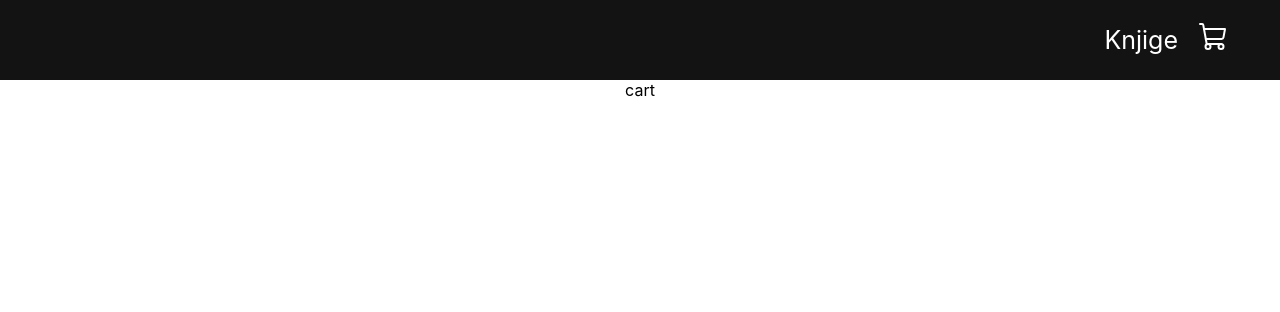
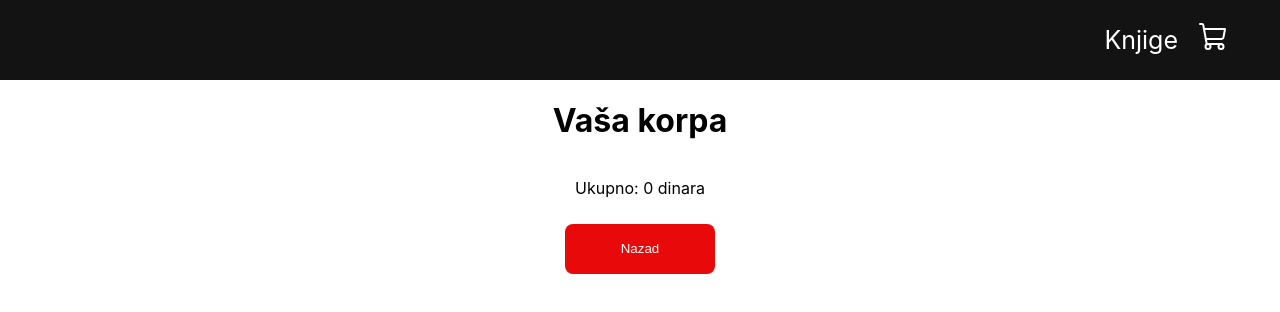
Before and after one commit to jovanasimicc/REACT-domaci-zadatak, a React (Create React App) app: page /cart in a window 1280 px wide. Shown: the top 312 px of the page. Built offline with nearby package versions, Linux system fonts and the light colour scheme.

Commit message:
dodavanje korpe

```diff
--- a/src/App.js
+++ b/src/App.js
@@ -4,10 +4,12 @@ import { BrowserRouter as Router, Routes, Route } from "react-router-dom";
 import { Navbar } from "./components/navbar";
 import {Shop} from "./pages/shop/shop";
 import {Cart} from "./pages/cart/cart";
+import { ShopContextProvider } from './context/shop-context';
 
 function App() {
   return (
     <div className="App">
+      <ShopContextProvider>
         <Router>
           <Navbar />
           <Routes>
@@ -15,6 +17,7 @@ function App() {
             <Route path="/cart" element={<Cart/>} />
           </Routes>
         </Router>
+      </ShopContextProvider>
     </div>
   );
 }
--- /dev/null
+++ b/src/context/shop-context.jsx
@@ -0,0 +1,45 @@
+import React, { createContext, useState } from "react";
+import {BOOKS} from "../books";
+
+export const ShopContext = createContext(null);
+
+const getDefaultCart = () => {
+    let cart = {}
+    for (let i=1; i<BOOKS.length + 1; i++){
+        cart[i] = 0;
+    }
+    return cart;
+}
+
+export const ShopContextProvider = (props) =>{
+    const [cartItems, setCartItems] = useState(getDefaultCart());
+
+    const getTotalCartAmount = () => {
+        let totalAmount = 0;
+        for (const item in cartItems){
+            if (cartItems[item] > 0 ){
+                let itemInfo = BOOKS.find((book) => book.id === Number(item));
+                totalAmount += cartItems[item] * itemInfo.price
+            }
+        }
+        return totalAmount;
+    }
+
+    const addToCart = (itemId) => {
+        setCartItems((prev) => ({...prev, [itemId]: prev[itemId] + 1}));
+    };
+
+    const removeFromCart = (itemId) => {
+        setCartItems((prev) => ({...prev, [itemId]: prev[itemId] - 1}));
+    };
+
+    const updateCartItemCount = (newAmount, itemId) => {
+        setCartItems((prev) => ({...prev, [itemId]: newAmount}));
+    };
+
+    const contextValue = {cartItems, addToCart, removeFromCart, updateCartItemCount, getTotalCartAmount};
+
+    return <ShopContext.Provider value={contextValue}>
+        {props.children}
+        </ShopContext.Provider>;
+}
--- /dev/null
+++ b/src/pages/cart/cart-item.jsx
@@ -0,0 +1,22 @@
+import React, {useContext} from "react";
+import { ShopContext } from "../../context/shop-context";
+
+export const CartItem = (props) => {
+    const {id, bookName, author, price, bookImage} = props.data;
+    const {cartItems, addToCart, removeFromCart, updateCartItemCount} = useContext(ShopContext);
+
+    return <div className="cartItem">
+        <img src={bookImage} />
+        <div className="description">
+            <p><b>{bookName}</b></p>
+            <p>{author}</p>
+            <p>{price} dinara</p>
+
+            <div className="countHandler">
+                <button onClick={() => removeFromCart(id)}> - </button>
+                <input value={cartItems[id]} onChange={(e) => updateCartItemCount(Number(e.target.value), id)}/>
+                <button onClick={() => addToCart(id)}> + </button>
+            </div>
+        </div>
+    </div>
+}
--- /dev/null
+++ b/src/pages/cart/cart.css
@@ -0,0 +1,46 @@
+.cart {
+    display: flex;
+    flex-direction: column;
+    justify-content: center;
+    align-items: center;
+  }
+
+  .cartItem {
+    width: 500px;
+    height: 250px;
+    display: flex;
+    align-items: center;
+    box-shadow: 0px 3px 15px rgb(228, 102, 102);
+    border-radius: 25px;
+    margin: 30px;
+    width: 100%;
+    display: grid;
+    grid-template-columns: 1fr 1fr 1fr;
+    place-items: center;
+  }
+
+  .cartItem img {
+    width: 150px;
+  }
+
+  .cartItem .description {
+    width: 100%;
+    font-size: 25px;
+  }
+
+  .countHandler input {
+    width: 40px;
+    text-align: center;
+    font-weight: bolder;
+  }
+
+  .checkout button {
+    width: 150px;
+    height: 50px;
+    background-color: rgb(232, 10, 10);
+    color: white;
+    border: none;
+    border-radius: 8px;
+    margin: 10px;
+    cursor: pointer;
+  }
--- a/src/pages/cart/cart.jsx
+++ b/src/pages/cart/cart.jsx
@@ -1,5 +1,35 @@
-import React from "react";
+import React, {useContext} from "react";
+import { BOOKS } from "../../books";
+import { ShopContext } from "../../context/shop-context";
+import {CartItem} from "./cart-item";
+import "./cart.css";
+import { useNavigate } from "react-router-dom";
 
 export const Cart = () => {
-    return <div>cart</div>
+    const {cartItems, getTotalCartAmount} = useContext(ShopContext);
+    const totalAmount = getTotalCartAmount();
+
+    const navigate = useNavigate();
+
+    return (
+    <div className="cart">
+        <div>
+            <h1>Vaša korpa</h1>
+        </div>
+
+        <div className="cartItems">
+            {BOOKS.map((book) => {
+                if(cartItems[book.id] !== 0) {    // vec je u korpi
+                    return <CartItem data={book} />
+                }
+            } )}
+        </div>
+
+        <div className="checkout">
+            <p>Ukupno: {totalAmount} dinara</p>
+            <button onClick={() => navigate("/")}>Nazad</button>
+        </div>
+
+    </div>
+    )
 }
--- a/src/pages/shop/book.jsx
+++ b/src/pages/shop/book.jsx
@@ -1,13 +1,23 @@
-import React from "react";
+import React, { useContext } from "react";
+import { ShopContext } from "../../context/shop-context";
 
 export const Book = (props) => {
     const {id, bookName, author, price, bookImage} = props.data;
+    const {addToCart, cartItems} = useContext(ShopContext);
+
+    const cartItemAmount = cartItems[id];
+
     return <div className="book">
         <img src={bookImage} />
 
         <div className="description">
-            <p>{bookName}, {author}</p>
+            <p><b>{bookName}</b></p>
+            <p>{author}</p>
             <p>{price} dinara</p>
         </div>
+
+        <button className="addToCartBtn" onClick={() => addToCart(id)}>
+            Dodaj u korpu {cartItemAmount > 0 && <> ({cartItemAmount})</>}
+        </button>
     </div>
 }
--- a/src/pages/shop/shop.css
+++ b/src/pages/shop/shop.css
@@ -11,26 +11,44 @@
   }
 
    .book {
-    border-radius: 15px;
+    border-radius: 5px;
     width: 300px;
-    height: 350px;
+    height: 400px;
     margin: 100px;
     display: flex;
     flex-direction: column;
     justify-content: center;
     align-items: center;
+    font-size: 20px;
   }
 
   .book img {
     width: 250px;
-    height: 400px;
+    height: 350px;
   }
 
   .book .description {
     text-align: center;
   }
 
-  .book:hover {
+  /* .book:hover {
     transition: 0.3s ease-in;
     cursor: pointer;
+  } */
+
+  .addToCartBtn {
+    background-color: transparent;
+    border: 2px solid rgb(232, 10, 10);
+    min-width: 100px;
+    padding-left: 10px;
+    padding-right: 10px;
+    padding-top: 5px;
+    padding-bottom: 5px;
+    border-radius: 15px;
   }
+
+  .addToCartBtn:hover {
+    background-color: rgb(232,10,10);
+    color: white;
+    cursor: pointer;
+  }
```
Also changed, not shown: src/components/navbar.jsx (line endings or trailing spaces). Lines whose indentation alone changed are shown as unchanged.
